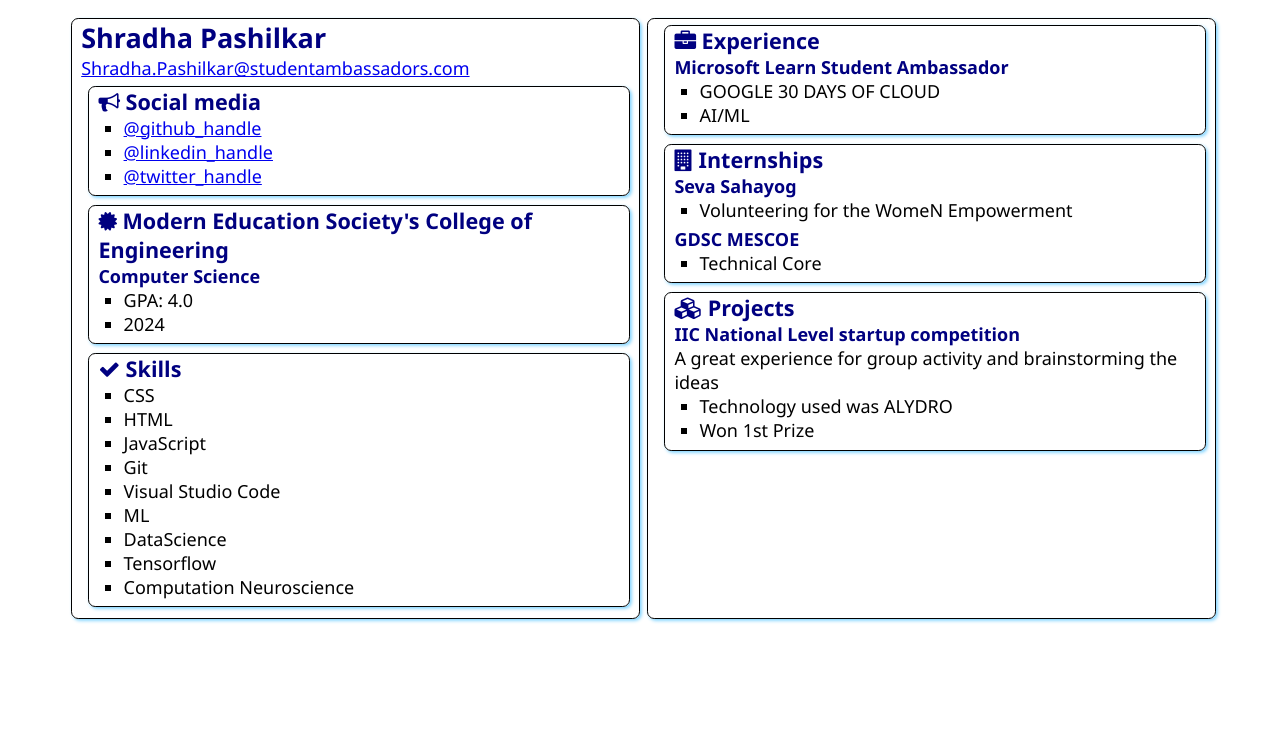
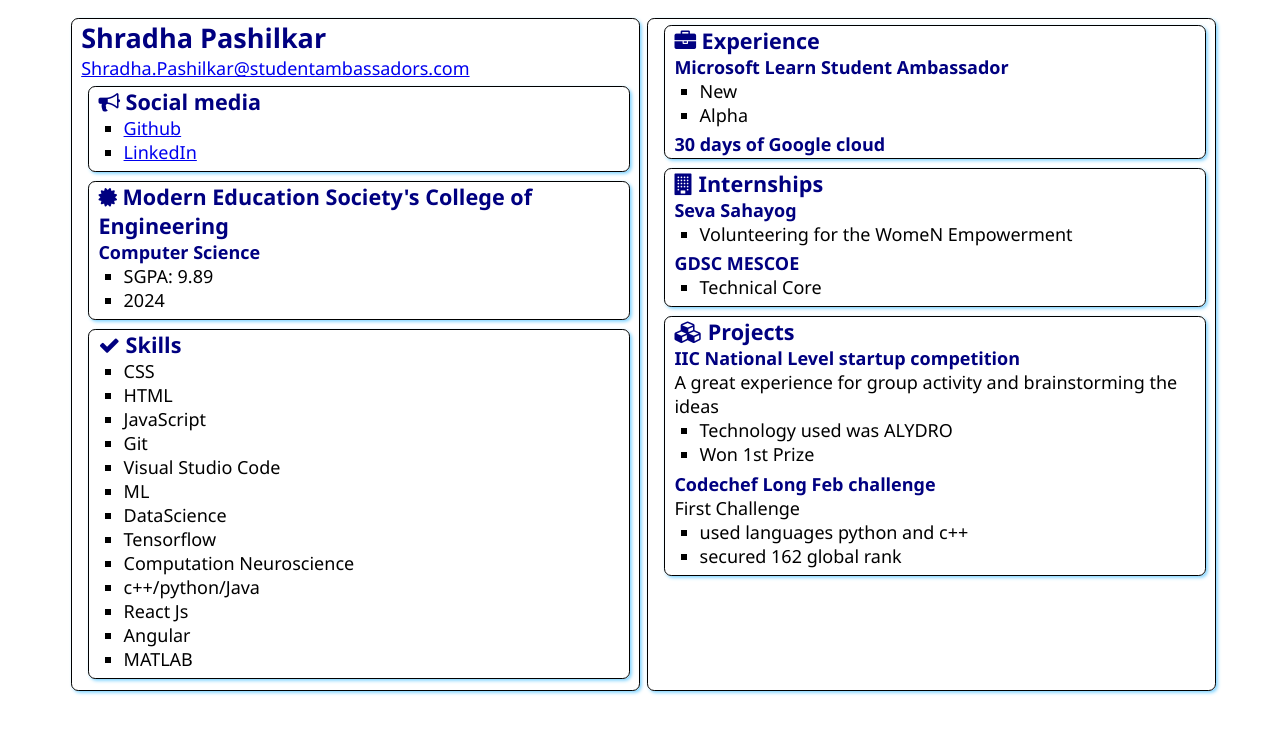
Before and after one commit to Shradha1304/SATechnicalOnboarding, a plain HTML site: page src/index.html in a window 1280 px wide. Drawn offline with Linux system fonts and the light colour scheme.

Commit message:
Update index.html

```diff
--- a/src/index.html
+++ b/src/index.html
@@ -21,9 +21,8 @@
                     Social media
                 </h2>
                 <ul>
-                    <li><a href="https://github.com/<handle>">@github_handle</a></li>
-                    <li><a href="https://linkedin.com/in/<handle>">@linkedin_handle</a></li>
-                    <li><a href="https://twitter.com/<handle>">@twitter_handle</a></li>
+                    <li><a href="https://github.com/Shradha1304">Github</a></li>
+                    <li><a href="https://www.linkedin.com/in/shradha-pashilkar-6080b320b">LinkedIn</a></li>
                 </ul>
             </section>
 
@@ -35,7 +34,7 @@
                     </h2>
                     <h3>Computer Science</h3>
                     <ul>
-                        <li>GPA: 4.0</li>
+                        <li>SGPA: 9.89</li>
                         <li>2024</li>
                     </ul>
                 </div>
@@ -56,6 +55,10 @@
                     <li>DataScience</li>
                     <li>Tensorflow</li>
                     <li>Computation Neuroscience</li>
+                    <li>c++/python/Java</li>
+                    <li>React Js</li>
+                    <li>Angular</li>
+                    <li>MATLAB</li>
                 </ul>
             </section>
         </article>
@@ -67,9 +70,11 @@
                 </h2>
                 <h3>Microsoft Learn Student Ambassador</h3>
                 <ul>
-                    <li>GOOGLE 30 DAYS OF CLOUD</li>
-                    <li>AI/ML</li>
+                    <li>New</li>
+                    <li>Alpha</li>
                 </ul>
+                <h3>30 days of Google cloud</h3>
+
             </section>
             <section class="box">
                 <h2>
@@ -99,6 +104,12 @@
                     <li>Technology used was ALYDRO</li>
                     <li>Won 1st Prize</li>
                 </ul>
+                <h3>Codechef Long Feb challenge</h3>
+                <div>First Challenge</div>
+                <ul>
+                    <li>used languages python and c++</li>
+                    <li>secured 162 global rank</li>
+                </ul>
             </section>
         </article>
 
```
